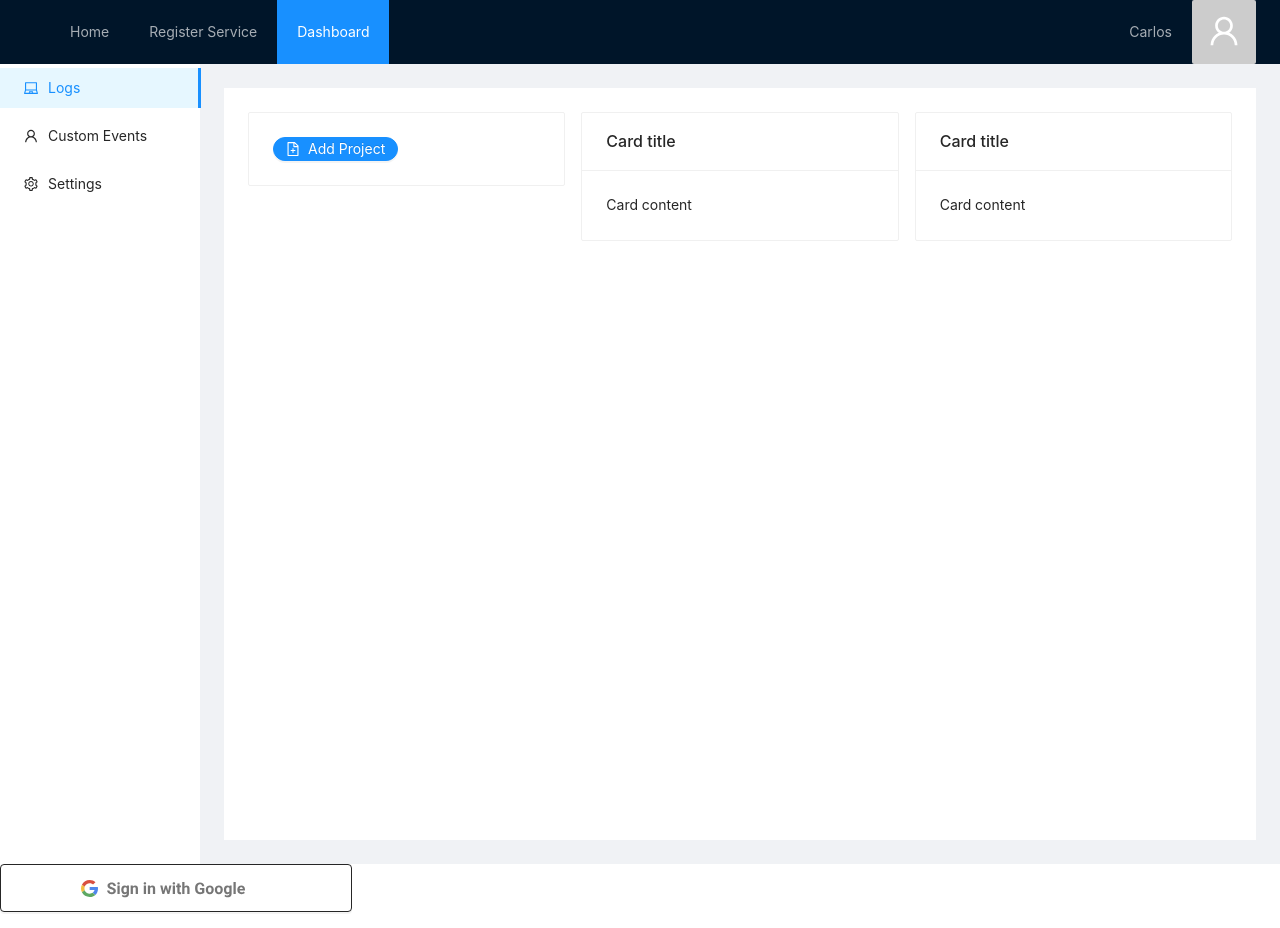
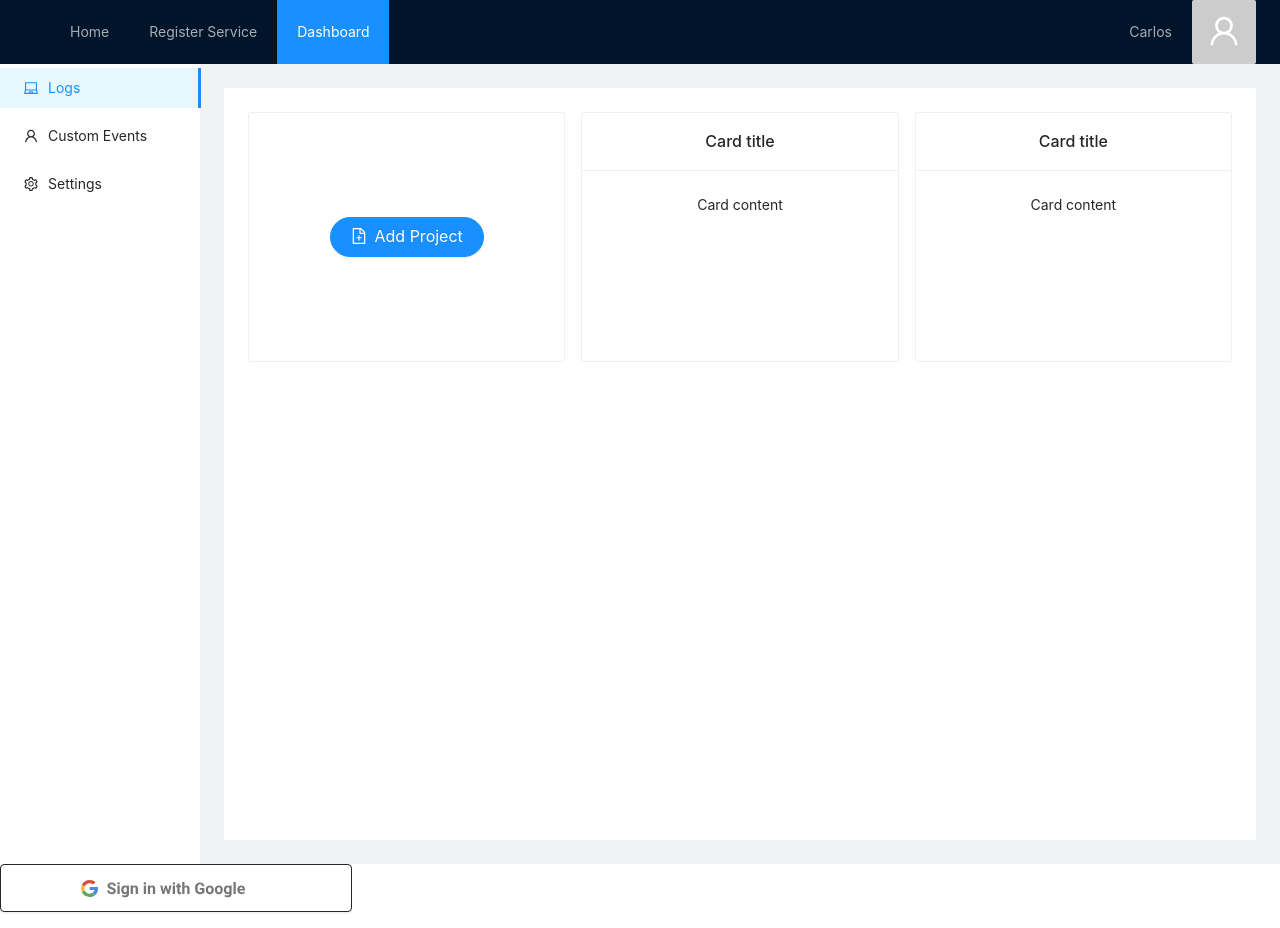
Before and after one commit to oslabs-beta/mosaic, a React (Create React App) app in the folder client/: page /dashboard in a window 1280 px wide. Built offline with nearby package versions, Linux system fonts and the light colour scheme; no server answers; what javascript-time-ago would draw is missing.

Commit message:
update card UI

```diff
--- a/client/src/components/Dashboard/Dashboard.css
+++ b/client/src/components/Dashboard/Dashboard.css
@@ -23,3 +23,30 @@
 .site-layout-background {
   background: #fff;
 }
+
+.ant-card {
+  min-height: 250px;
+}
+
+.ant-card-small {
+  min-height: 130px;
+}
+
+.card--centered {
+  display: flex;
+  align-items: center;
+  justify-content: center;
+}
+
+/* .ant-card-small > .ant-card-body, */
+.ant-card-body {
+  text-align: center;
+}
+
+.ant-card-head-title {
+  text-align: center;
+}
+
+.anticon--large {
+  font-size: 50px;
+}
--- a/client/src/components/Dashboard/Projects.js
+++ b/client/src/components/Dashboard/Projects.js
@@ -22,12 +22,12 @@ function Projects() {
     <div className="site-card-wrapper">
       <Row gutter={16}>
         <Col span={8}>
-          <Card>
+          <Card className="card--centered">
             <Button
               type="primary"
               shape="round"
               icon={<FileAddOutlined />}
-              size={'small'}
+              size={'large'}
               onClick={() => setIsCreateProjectOpen(true)}>
               Add Project
             </Button>
--- a/client/src/pages/ServiceDetails.js
+++ b/client/src/pages/ServiceDetails.js
@@ -53,9 +53,9 @@ function ServiceDetails() {
         </p>
       </Card>
       <Card size="small" title={'Status: ' + status} style={{width: 300}}>
-        <p>{status === 'Pending' && <QuestionCircleOutlined />}</p>
-        <p>{status === 'Active' && <CheckCircleOutlined />}</p>
-        <p>{status === 'Inactive' && <WarningOutlined />}</p>
+        <p>{status === 'Pending' && <QuestionCircleOutlined className="anticon--large" />}</p>
+        <p>{status === 'Active' && <CheckCircleOutlined className="anticon--large" />}</p>
+        <p>{status === 'Inactive' && <WarningOutlined className="anticon--large" />}</p>
       </Card>
       <Card size="small" title={'Updated: ' + lastUpdated} style={{width: 300}}>
         <p>
```
